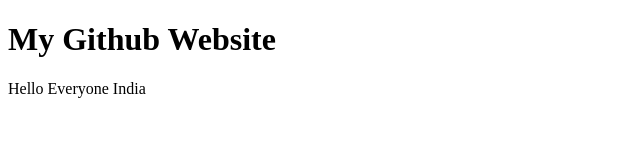
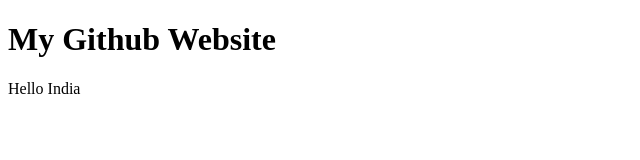
Before and after one commit to Bhola18coding/my-second-website, a plain HTML site: page index.html in a window 1280 px wide. Shown: the full height of the page, 0-640 px from the left. Drawn offline with Linux system fonts and the light colour scheme.

Commit message:
text update

```diff
--- a/index.html
+++ b/index.html
@@ -9,7 +9,7 @@
 <body>
     <h1>My Github Website</h1>
     <div>
-        <p>Hello Everyone  India</p>
+        <p>Hello India </p>
     </div>
 </body>
 </html>
```
